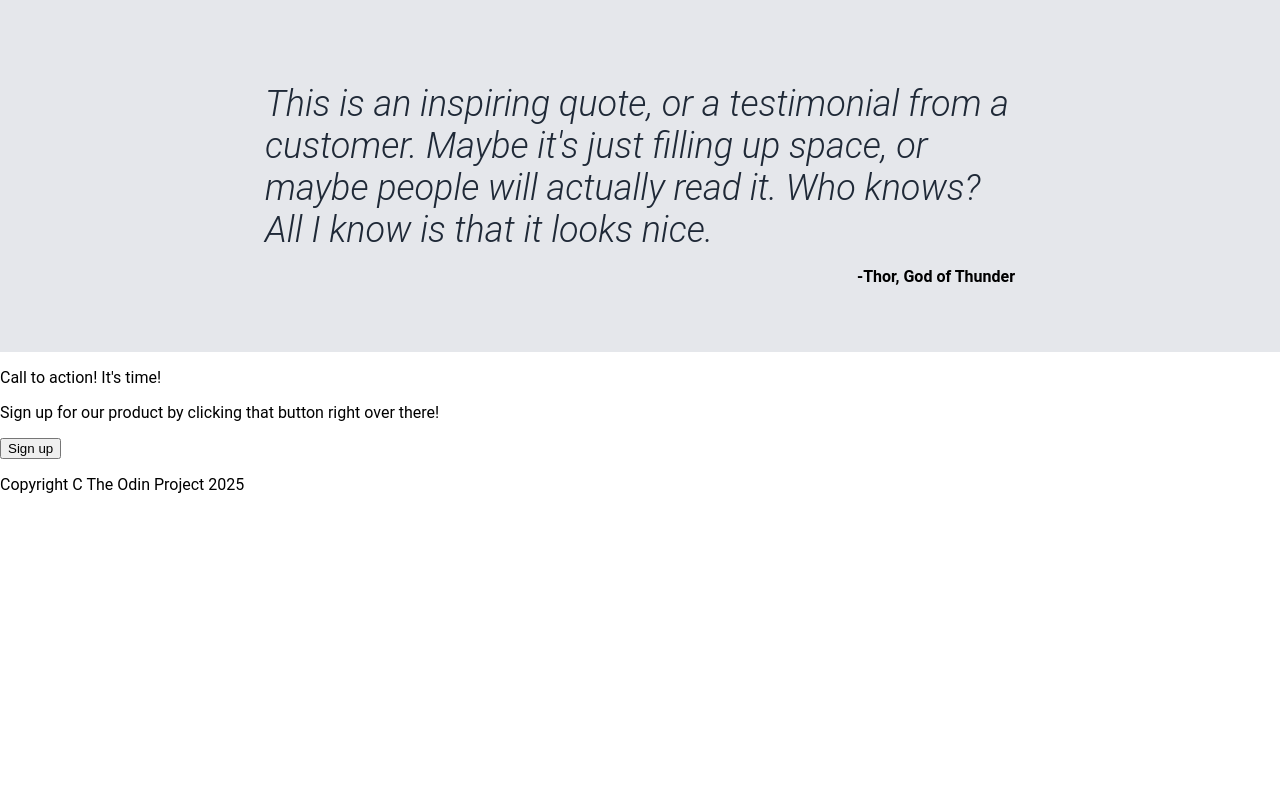
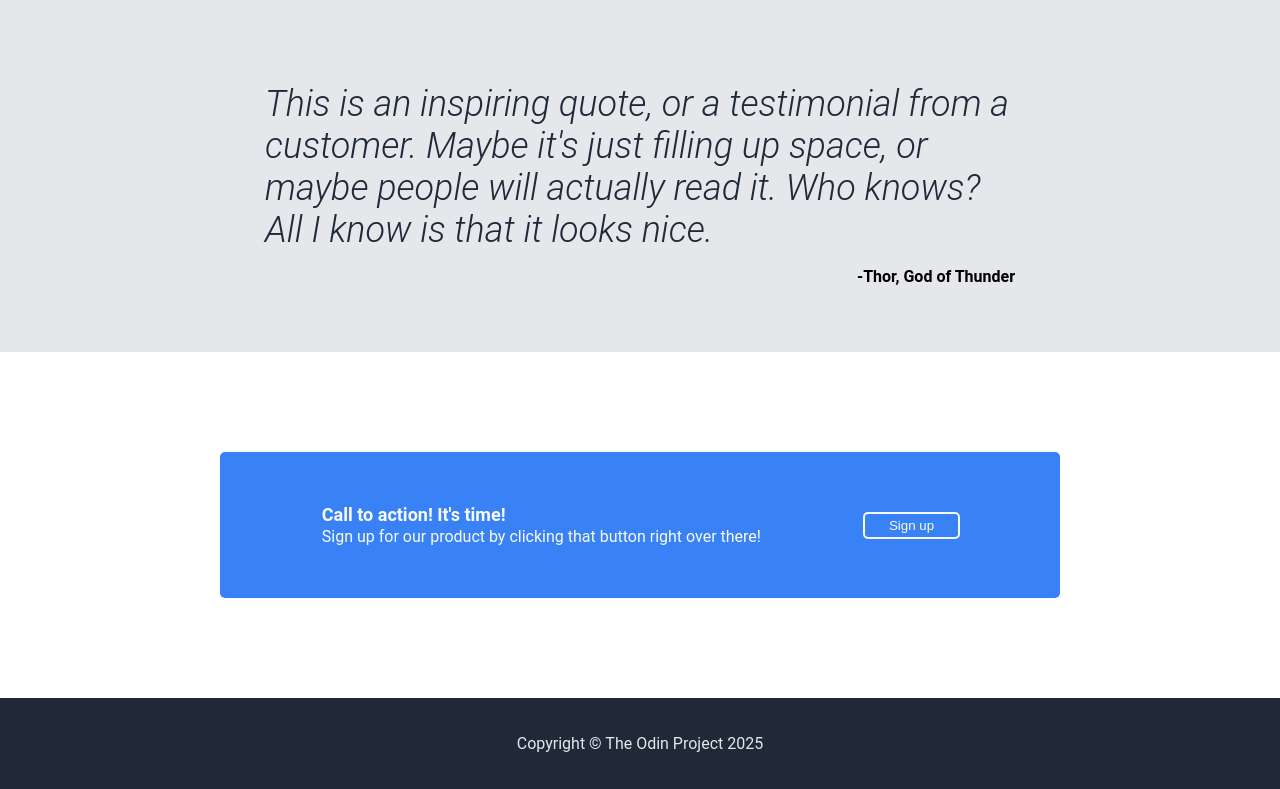
Before and after one commit to leon-asim/landing-page, a plain HTML site: page index.html in a window 1280 px wide. Shown: the part 907-1696 px from the top of the page. Before the commit the page ends 1417 px from the top, so only its background shows below. Drawn offline with Linux system fonts and the light colour scheme.

Commit message:
final container and footer added

```diff
--- a/index.html
+++ b/index.html
@@ -66,14 +66,16 @@
         </div>
     </div>
     <div class="fourth-container">
-        <div>
-            <p>Call to action! It's time!</p>
-            <p>Sign up for our product by clicking that button right over there!</p>
+        <div class="content-four">
+            <div class="text-time">
+                <p class="its-time">Call to action! It's time!</p>
+                <p class="small">Sign up for our product by clicking that button right over there!</p>
+            </div>
+            <button>Sign up</button>
         </div>
-        <button>Sign up</button>
     </div>
     <div class="footer">
-        <p>Copyright C The Odin Project 2025</p>
+        <p>Copyright © The Odin Project 2025</p>
     </div>
 </body>
 </html>
--- a/style.css
+++ b/style.css
@@ -128,3 +128,48 @@ p.information {
     align-self: flex-end;
     font-weight: 600;
 }
+
+.fourth-container {
+    display: flex;
+    justify-content: center;
+    align-items: center;
+    padding: 100px 0;
+    color: #F9FAF8;
+}
+
+.content-four {
+    background-color: #3882f6;
+    border-radius: 5px;
+    padding: 50px 100px;
+    display: flex;
+    justify-content: space-between;
+    align-items: center;
+    gap: 100px;
+}
+
+.content-four > button {
+    background-color: transparent;
+    border: 2px solid #F9FAF8;
+    color: #F9FAF8;
+    padding: 4px 24px;
+    border-radius: 5px;
+    font-weight: 500;
+}
+
+.its-time {
+    font-size: 18px;
+    font-weight: 700;
+}
+
+.text-time > p {
+    margin: 2px;
+}
+
+.footer {
+    color: #E5E7EB;
+    background-color: #1F2937;
+    display: flex;
+    justify-content: center;
+    align-items: center;
+    padding: 20px;
+}
```
